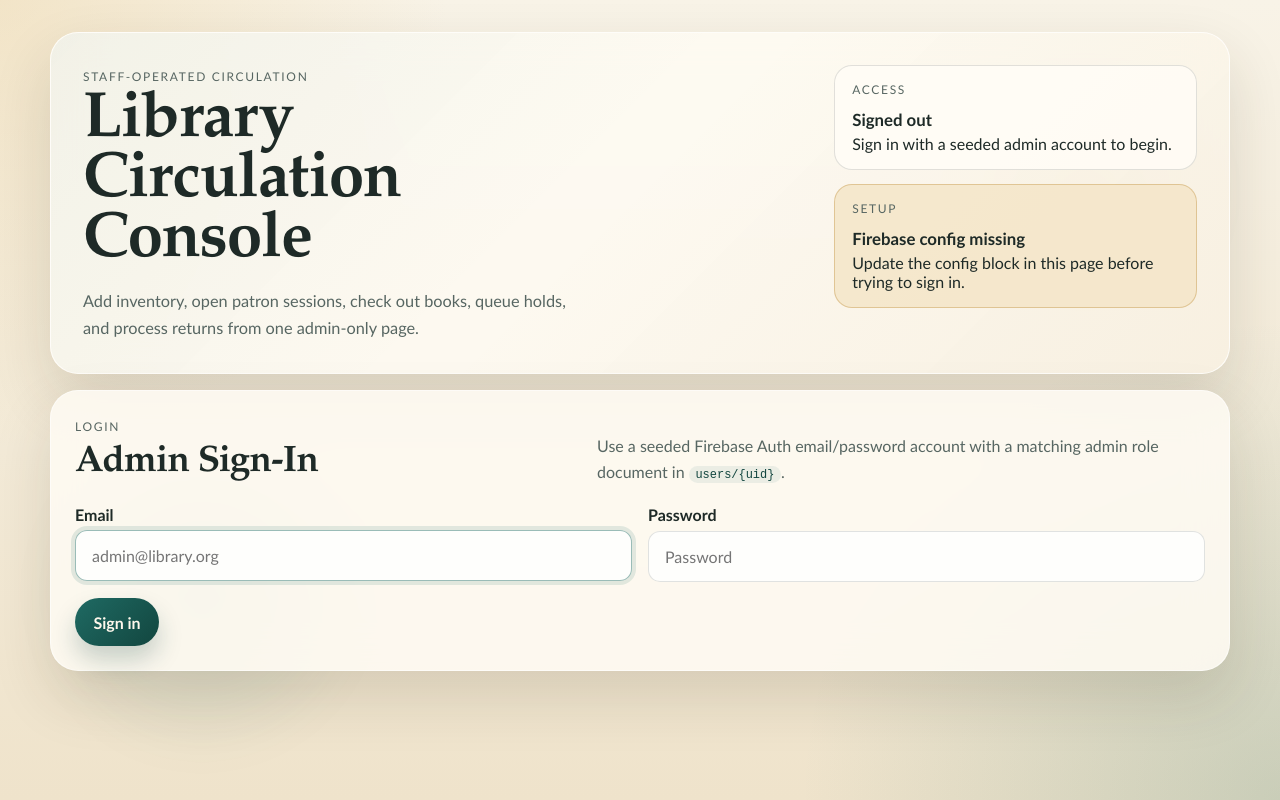
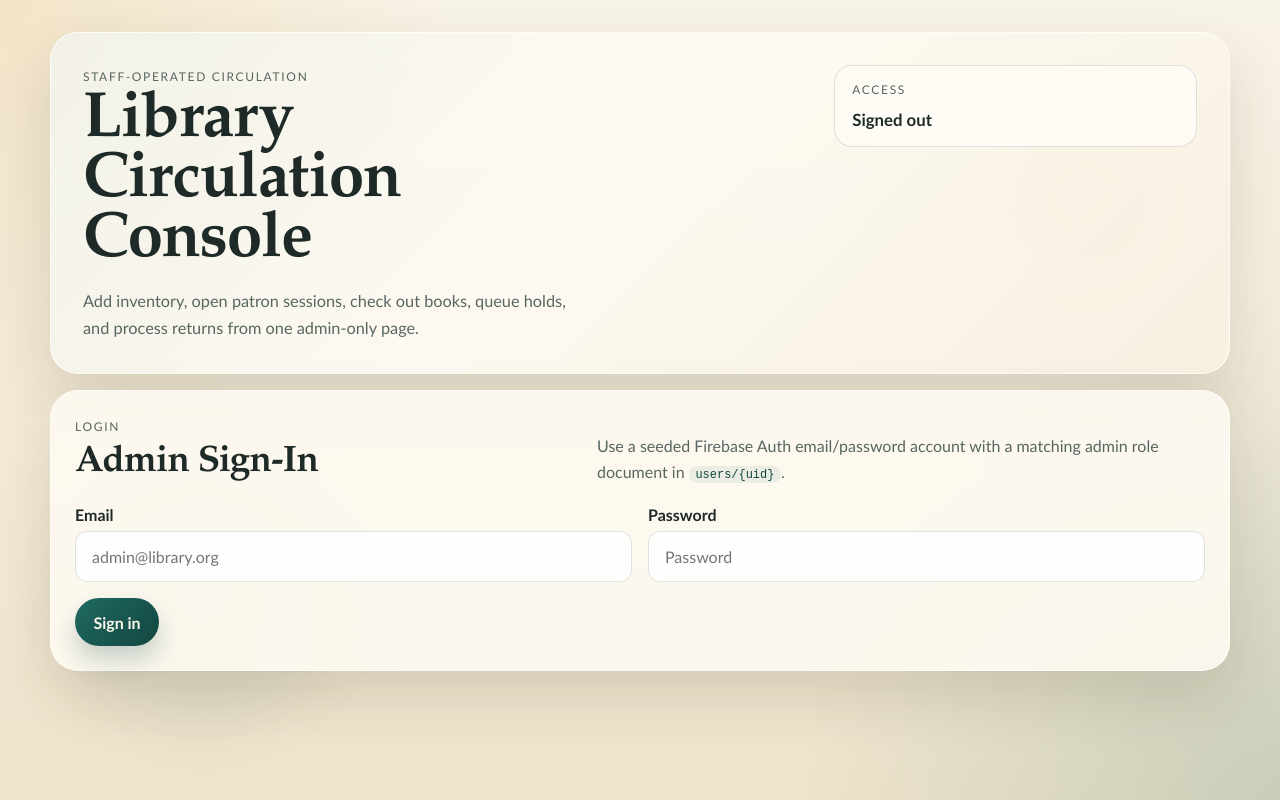
Before and after one commit to sachaavogel/library-circulation, a website with bundled scripts: page index.html in a window 1280 px wide. Built offline with nearby package versions, Linux system fonts and the light colour scheme; no server answers.

Commit message:
Update index.html

```diff
--- a/index.html
+++ b/index.html
@@ -37,14 +37,6 @@
           <article class="status-tile">
             <span class="status-label">Access</span>
             <strong id="session-label">Signed out</strong>
-            <span id="session-detail">Firebase setup required before sign-in.</span>
-          </article>
-          <article id="setup-notice" class="status-tile status-tile--accent" hidden>
-            <span class="status-label">Setup</span>
-            <strong>Firebase config missing</strong>
-            <span>
-              Update the config block in this page before trying to sign in.
-            </span>
           </article>
         </div>
       </header>
```
